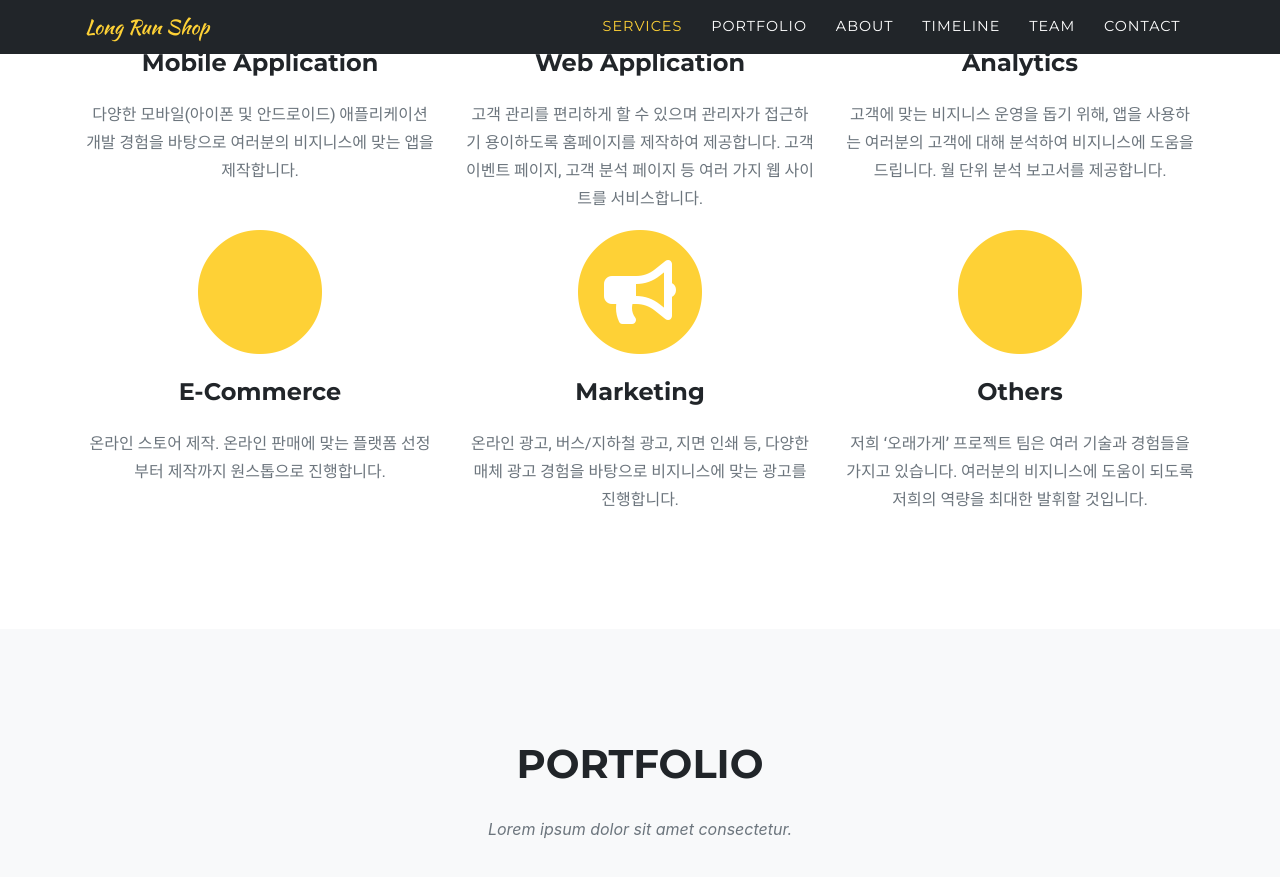
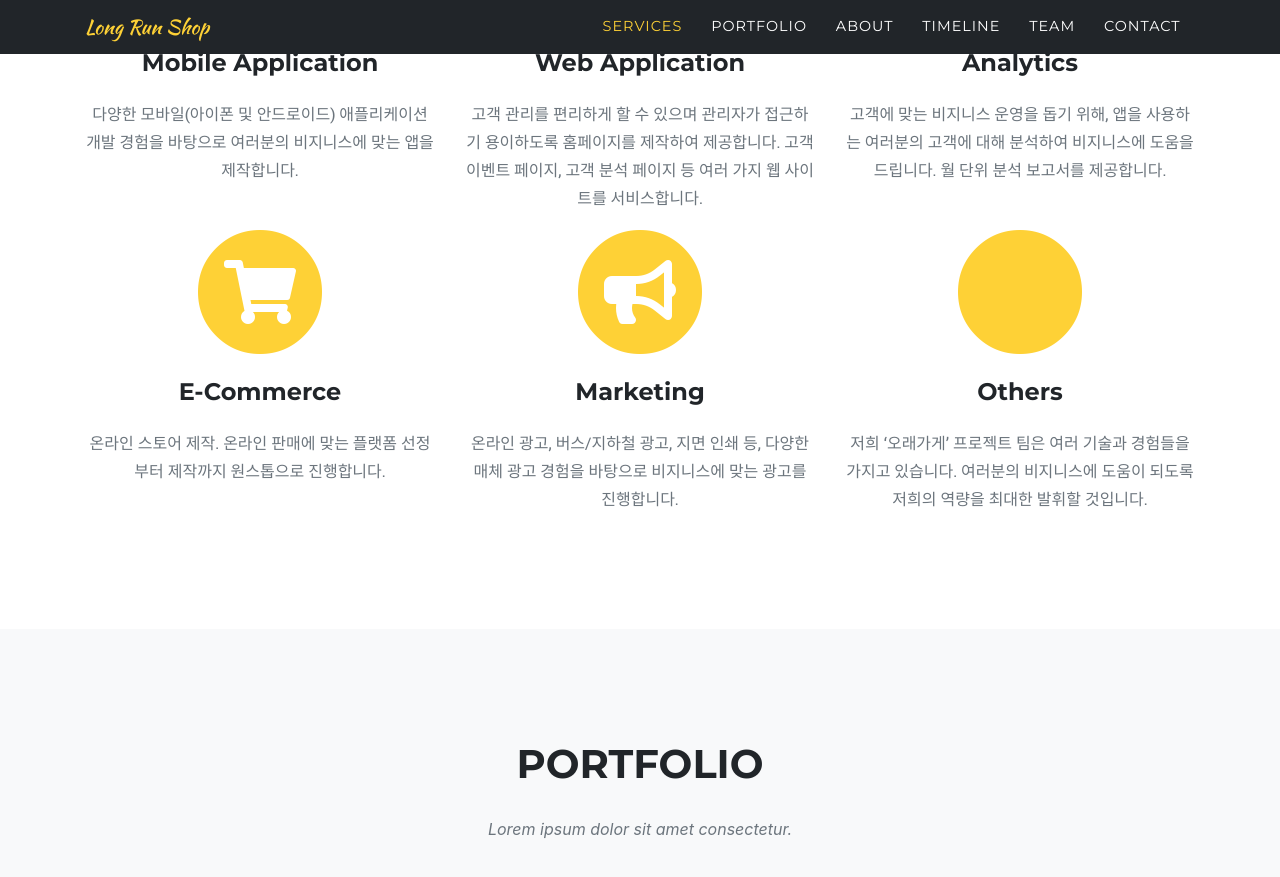
Before and after one commit to WowPeter/long-run-shop, a Jekyll site: the page built from index.md, in a window 1280 px wide and 900 px high, scrolled down 1203 px. Shown: the top 877 px of the window. Built offline with Jekyll 4.4.1, drawn with Linux system fonts in a browser that asks for light colours; some web fonts are replaced.

Commit message:
코드 정리

```diff
--- a/_data/sitetext.yml
+++ b/_data/sitetext.yml
@@ -29,16 +29,16 @@
         icon: fas fa-laptop
       - title: "Analytics"
         desc: "고객에 맞는 비지니스 운영을 돕기 위해, 앱을 사용하는 여러분의 고객에 대해 분석하여 비지니스에 도움을 드립니다. 월 단위 분석 보고서를 제공합니다."
-        icon: fab fa-line-chart
+        icon: fab fa-chart-line
       - title: "E-Commerce"
         desc: "온라인 스토어 제작. 온라인 판매에 맞는 플랫폼 선정부터 제작까지 원스톱으로 진행합니다."
-        icon: fas fa-shopware
+        icon: fas fa-shopping-cart
       - title: "Marketing"
         desc: "온라인 광고, 버스/지하철 광고, 지면 인쇄 등, 다양한 매체 광고 경험을 바탕으로 비지니스에 맞는 광고를 진행합니다."
         icon: fas fa-bullhorn
       - title: "Others"
         desc: "저희 '오래가게' 프로젝트 팀은 여러 기술과 경험들을 가지고 있습니다. 여러분의 비지니스에 도움이 되도록 저희의 역량을 최대한 발휘할 것입니다."
-        icon: fab fa-shopping-basket
+        icon: fab fa-shopping-bag
 
   portfolio:
     title: "Portfolio"
```
